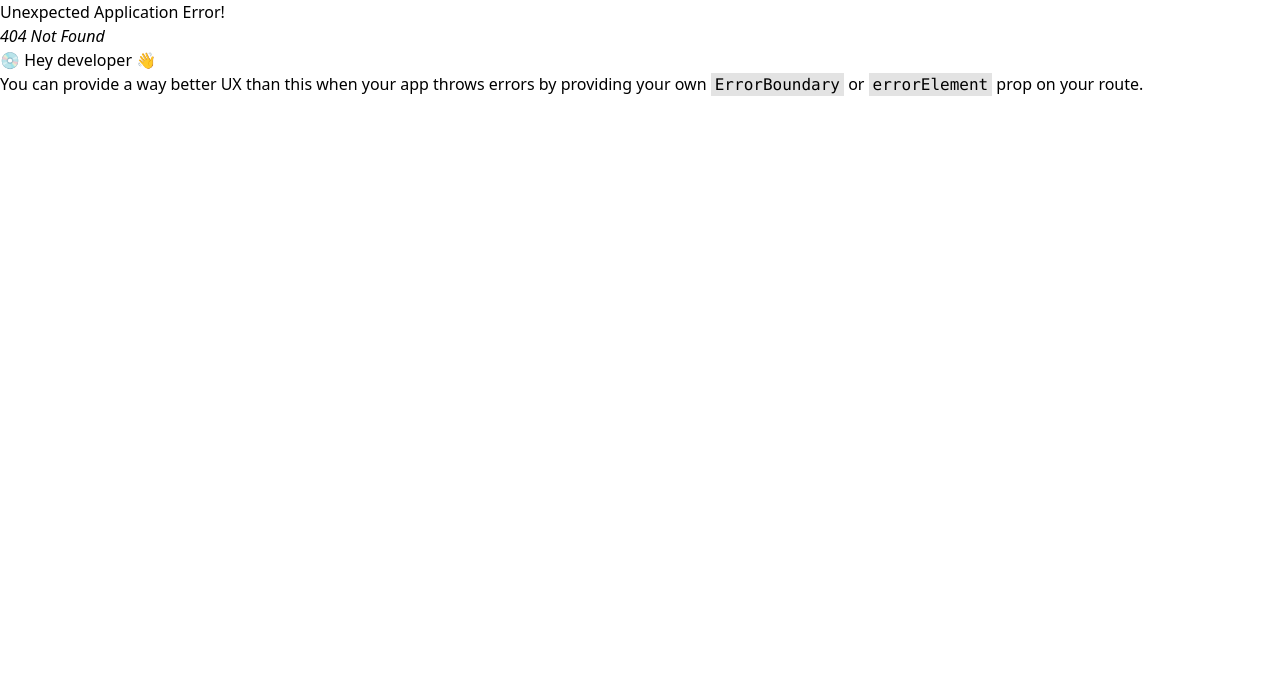
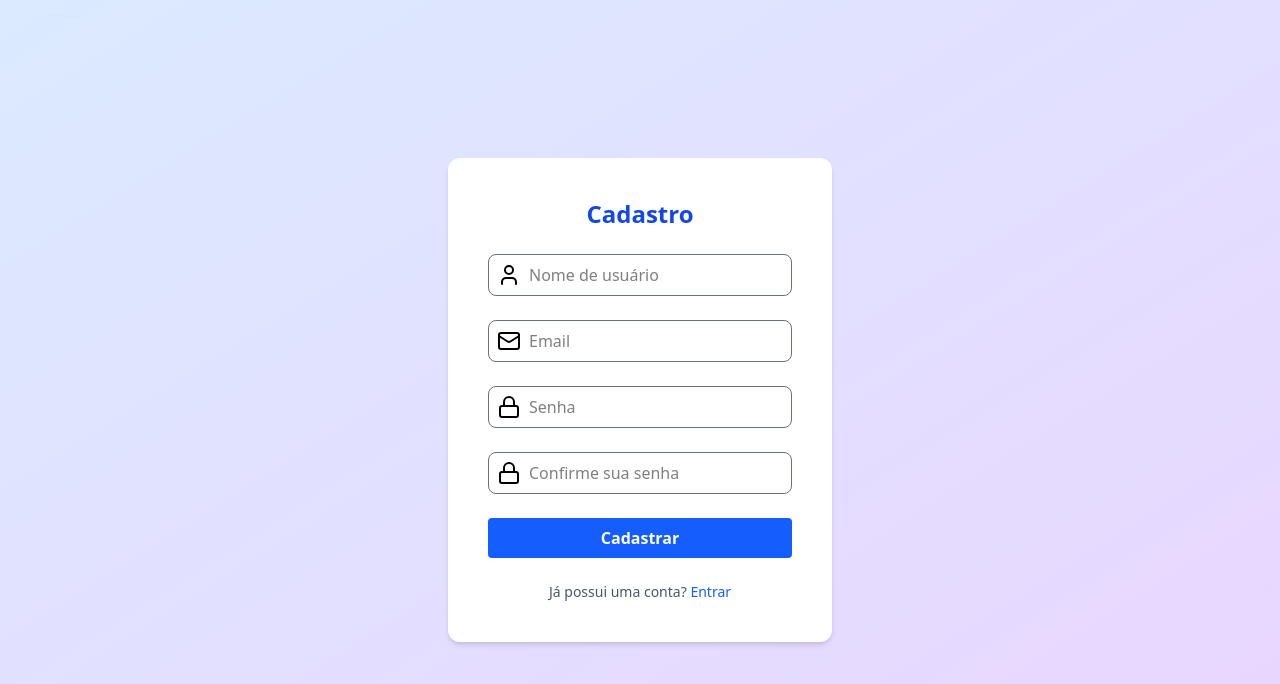
Before and after one commit to flavioedu-dev/PROCommerce-UI, a React (Vite) app: page /register in a window 1280 px wide. Before the commit this address had no page. Shown: the top 684 px of the page. Built offline with nearby package versions, Linux system fonts and the light colour scheme.

Commit message:
feat: Implementa página de cadastro

```diff
--- /dev/null
+++ b/src/features/auth/register/controllers/useRegisterController.ts
@@ -0,0 +1,46 @@
+import { useForm } from 'react-hook-form';
+import { z } from 'zod';
+import { zodResolver } from '@hookform/resolvers/zod';
+
+const RegisterSchema = z
+  .object({
+    username: z
+      .string()
+      .min(3, 'O nome de usuário deve ter pelo menos 3 caracteres.'),
+    email: z.string().email('Email inválido.'),
+    password: z.string().min(6, 'A senha deve ter pelo menos 6 caracteres.'),
+    confirmPassword: z
+      .string()
+      .min(6, 'A confirmação de senha deve ter pelo menos 6 caracteres.'),
+  })
+  .refine((data) => data.password === data.confirmPassword, {
+    message: 'As senhas não coincidem.',
+    path: ['confirmPassword'],
+  });
+
+type registerType = z.infer<typeof RegisterSchema>;
+
+export const useRegisterController = () => {
+  const {
+    register,
+    handleSubmit,
+    formState: { errors },
+  } = useForm<registerType>({
+    resolver: zodResolver(RegisterSchema),
+  });
+
+  const showErrorMessages = Object.values(errors).filter(
+    (error) => !!error && error.message!.length > 0
+  );
+
+  const onSubmit = (data: registerType) => {
+    console.log(data);
+  };
+
+  return {
+    register,
+    handleSubmit,
+    showErrorMessages,
+    onSubmit,
+  };
+};
--- /dev/null
+++ b/src/features/auth/register/pages/Register.tsx
@@ -0,0 +1,75 @@
+import { User, Lock, Mail } from 'lucide-react';
+import { Link } from 'react-router';
+import { routes } from '@constants/routes';
+import { useRegisterController } from '../controllers/useRegisterController';
+
+export const Register = () => {
+  const { register, handleSubmit, onSubmit, showErrorMessages } =
+    useRegisterController();
+
+  return (
+    <section className="flex items-center justify-center h-screen bg-gradient-to-br from-blue-100 to-purple-200">
+      <div className="flex flex-col bg-white rounded-xl shadow-md w-96 p-10">
+        <h1 className="text-2xl font-bold text-center text-blue-700 mb-6">
+          Cadastro
+        </h1>
+        <form onSubmit={handleSubmit(onSubmit)} className="flex flex-col gap-6">
+          <div className="flex border border-gray-500 p-2 rounded-lg">
+            <User className="mr-2" />
+            <input
+              type="text"
+              placeholder="Nome de usuário"
+              {...register('username')}
+              className="bg-transparent outline-none focus:outline-none focus:ring-0"
+            />
+          </div>
+          <div className="flex border border-gray-500 p-2 rounded-lg">
+            <Mail className="mr-2" />
+            <input
+              type="email"
+              placeholder="Email"
+              {...register('email')}
+              className="bg-transparent outline-none focus:outline-none focus:ring-0"
+            />
+          </div>
+          <div className="flex border border-gray-500 p-2 rounded-lg">
+            <Lock className="mr-2" />
+            <input
+              type="password"
+              placeholder="Senha"
+              {...register('password')}
+              className="bg-transparent outline-none focus:outline-none focus:ring-0"
+            />
+          </div>
+          <div className="flex border border-gray-500 p-2 rounded-lg">
+            <Lock className="mr-2" />
+            <input
+              type="password"
+              placeholder="Confirme sua senha"
+              {...register('confirmPassword')}
+              className="bg-transparent outline-none focus:outline-none focus:ring-0"
+            />
+          </div>
+
+          <button
+            type="submit"
+            className="py-2 rounded font-semibold bg-blue-600 hover:bg-blue-700 text-white cursor-pointer"
+          >
+            Cadastrar
+          </button>
+          <p className="text-sm text-center text-gray-600">
+            Já possui uma conta?{' '}
+            <Link className="text-blue-600 hover:underline" to={routes.Login}>
+              Entrar
+            </Link>
+          </p>
+        </form>
+        {showErrorMessages.length > 0 && (
+          <p className="mt-4 text-sm text-red-600 text-center">
+            {showErrorMessages[0].message}
+          </p>
+        )}
+      </div>
+    </section>
+  );
+};
--- a/src/routes/Router.tsx
+++ b/src/routes/Router.tsx
@@ -1,8 +1,10 @@
 import { createBrowserRouter } from 'react-router';
 import { App } from '../App';
-import { Login } from '../features/auth/login/pages/Login';
+import { Login } from '@features/auth/login';
+import { Register } from '@features/auth/register/pages/Register';
 
 export const router = createBrowserRouter([
   { path: '/', element: <App /> },
   { path: '/login', element: <Login /> },
+  { path: '/register', element: <Register /> },
 ]);
```
